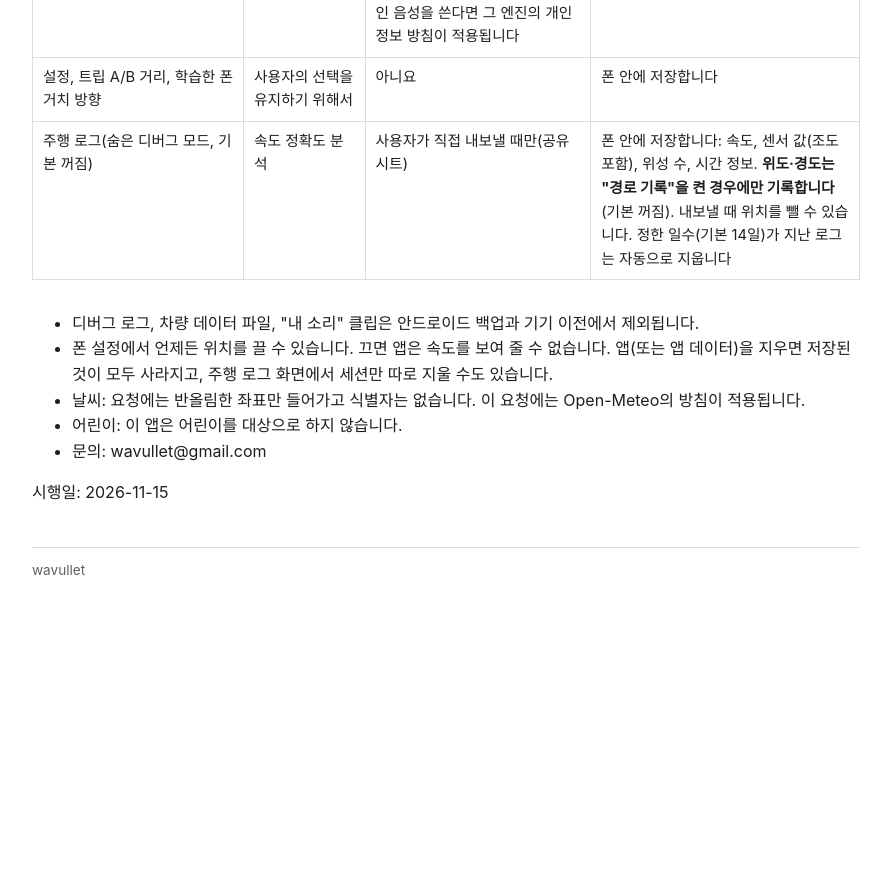
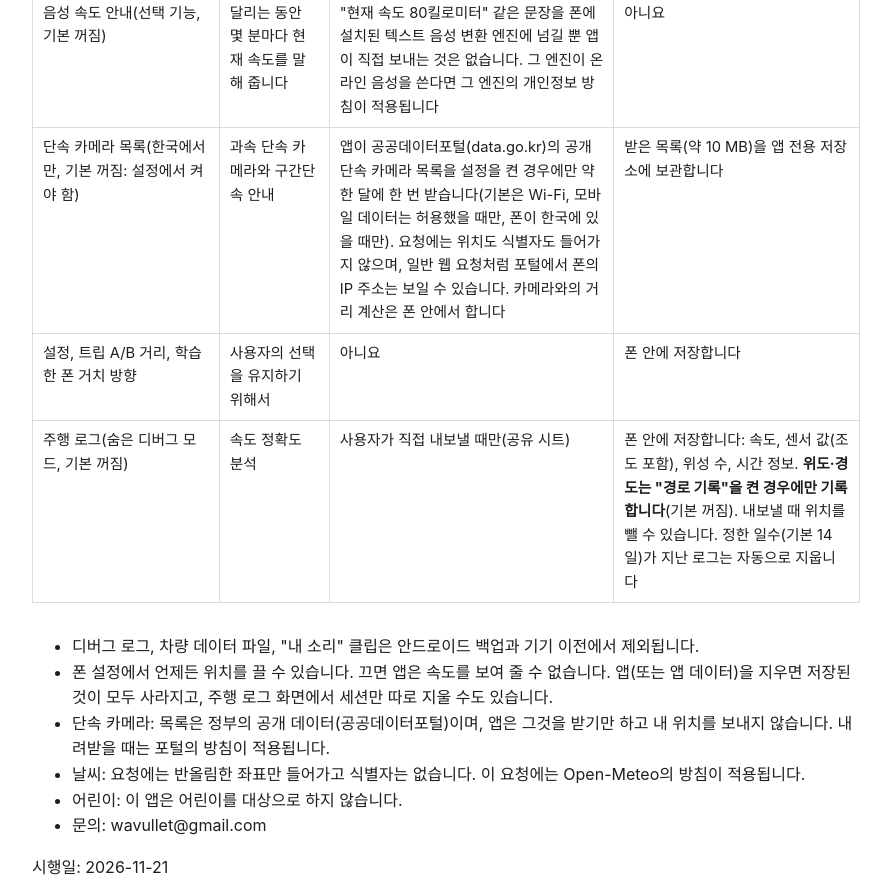
Before and after one commit to wavullet/wavullet.github.io, a plain HTML site: page excluster/privacy-ko/index.html in a window 1280 px wide. Shown: the part 1020-1903 px from the top of the page, without its empty margins (194-1085 px from the left). Before the commit the page ends 1666 px from the top, so only its background shows below. Drawn offline with Linux system fonts and the light colour scheme.

Commit message:
ExCluster privacy policy: speed-camera list download from data.go.kr (2026-11-21)

```diff
--- a/excluster/privacy-ko/index.html
+++ b/excluster/privacy-ko/index.html
@@ -77,6 +77,12 @@ footer{margin-top:3em;color:var(--sub);font-size:.85rem;border-top:1px solid var
 <td>아니요</td>
 </tr>
 <tr>
+<td>단속 카메라 목록(한국에서만, 기본 꺼짐: 설정에서 켜야 함)</td>
+<td>과속 단속 카메라와 구간단속 안내</td>
+<td>앱이 공공데이터포털(data.go.kr)의 공개 단속 카메라 목록을 설정을 켠 경우에만 약 한 달에 한 번 받습니다(기본은 Wi-Fi, 모바일 데이터는 허용했을 때만, 폰이 한국에 있을 때만). 요청에는 위치도 식별자도 들어가지 않으며, 일반 웹 요청처럼 포털에서 폰의 IP 주소는 보일 수 있습니다. 카메라와의 거리 계산은 폰 안에서 합니다</td>
+<td>받은 목록(약 10 MB)을 앱 전용 저장소에 보관합니다</td>
+</tr>
+<tr>
 <td>설정, 트립 A/B 거리, 학습한 폰 거치 방향</td>
 <td>사용자의 선택을 유지하기 위해서</td>
 <td>아니요</td>
@@ -93,11 +99,12 @@ footer{margin-top:3em;color:var(--sub);font-size:.85rem;border-top:1px solid var
 <ul>
 <li>디버그 로그, 차량 데이터 파일, "내 소리" 클립은 안드로이드 백업과 기기 이전에서 제외됩니다.</li>
 <li>폰 설정에서 언제든 위치를 끌 수 있습니다. 끄면 앱은 속도를 보여 줄 수 없습니다. 앱(또는 앱 데이터)을 지우면 저장된 것이 모두 사라지고, 주행 로그 화면에서 세션만 따로 지울 수도 있습니다.</li>
+<li>단속 카메라: 목록은 정부의 공개 데이터(공공데이터포털)이며, 앱은 그것을 받기만 하고 내 위치를 보내지 않습니다. 내려받을 때는 포털의 방침이 적용됩니다.</li>
 <li>날씨: 요청에는 반올림한 좌표만 들어가고 식별자는 없습니다. 이 요청에는 Open-Meteo의 방침이 적용됩니다.</li>
 <li>어린이: 이 앱은 어린이를 대상으로 하지 않습니다.</li>
 <li>문의: wavullet@gmail.com</li>
 </ul>
-<p>시행일: 2026-11-15</p>
+<p>시행일: 2026-11-21</p>
 <footer>wavullet</footer>
 </main>
 </body>
```
Also changed, not shown: excluster/privacy/index.html (+8 -1 lines).
